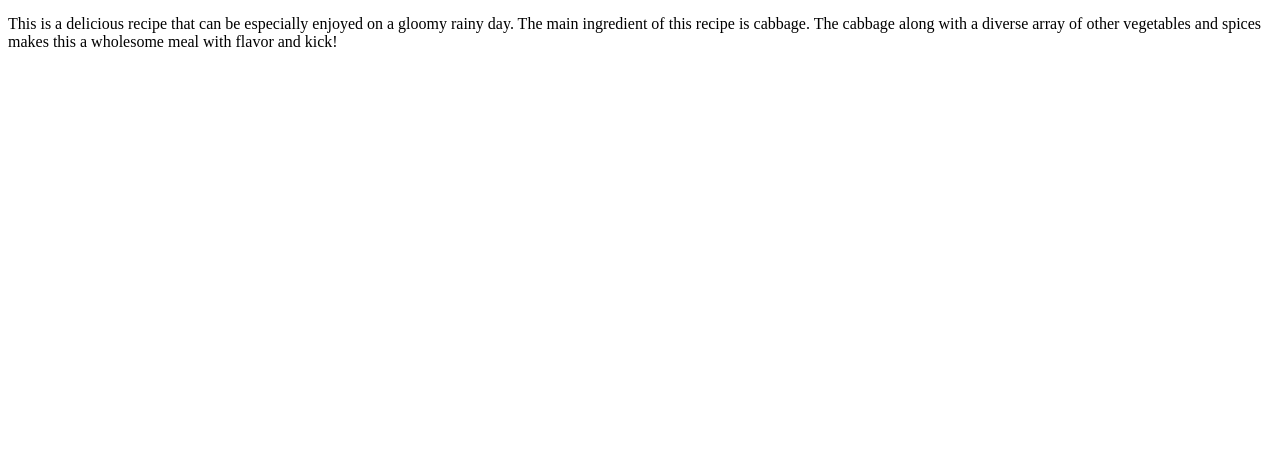
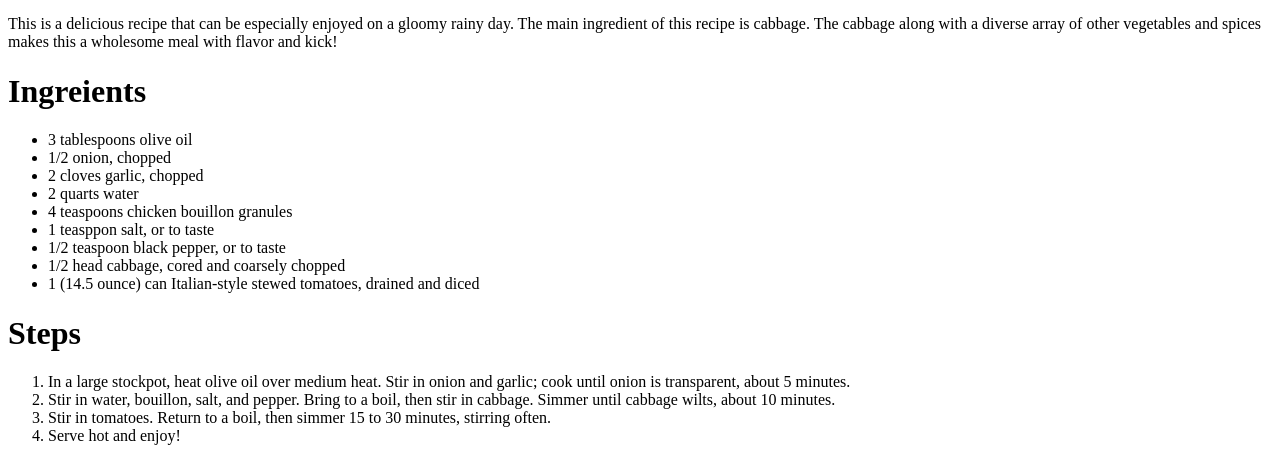
Before and after one commit to wemal/odin-recipes, a plain HTML site: page recipes/cabbage-soup.html in a window 1280 px wide. Shown: the part 428-889 px from the top of the page. Before the commit the page ends 800 px from the top, so only its background shows below. Drawn offline with Linux system fonts and the light colour scheme.

Commit message:
Added am orderd list of steps to prepare the dish

```diff
--- a/recipes/cabbage-soup.html
+++ b/recipes/cabbage-soup.html
@@ -12,6 +12,27 @@
         <img src="https://www.allrecipes.com/thmb/5lxF2WlecVzyr5wumOGPB-aaHGs=/750x0/filters:no_upscale():max_bytes(150000):strip_icc():format(webp)/Healing-Cabbage-Soup-by-julieruble-2000-8873e677298b4fc7bce21e9a3439ff19.jpg">
         <h3>Description</h3>
         <p>This is a delicious recipe that can be especially enjoyed on a gloomy rainy day. The main ingredient of this recipe is cabbage. The cabbage along with a diverse array of other vegetables and spices makes this a wholesome meal with flavor and kick!</p>
+        <h1>Ingreients</h1>
+            <ul>
+                <li>3 tablespoons olive oil</li>
+                <li> 1/2 onion, chopped</li>
+                <li>2 cloves garlic, chopped</li>
+                <li>2 quarts water</li>
+                <li>4 teaspoons chicken bouillon granules</li>
+                <li> 1 teasppon salt, or to taste</li>
+                <li> 1/2 teaspoon black pepper, or to taste</li>
+                <li>1/2 head cabbage, cored and coarsely chopped</li>
+                <li>1 (14.5 ounce) can Italian-style stewed tomatoes, drained and diced</li>
+             </ul>
+        <h1>Steps</h1>
+             <ol>
+                <li>In a large stockpot, heat olive oil over medium heat. Stir in onion and garlic; cook until onion is transparent, about 5 minutes.</li>
+                <li>Stir in water, bouillon, salt, and pepper. Bring to a boil, then stir in cabbage. Simmer until cabbage wilts, about 10 minutes.</li>
+                <li>Stir in tomatoes. Return to a boil, then simmer 15 to 30 minutes, stirring often.</li>
+                <li>Serve hot and enjoy!</li>
+
+
+             </ol>
     </body>
 
 
```
